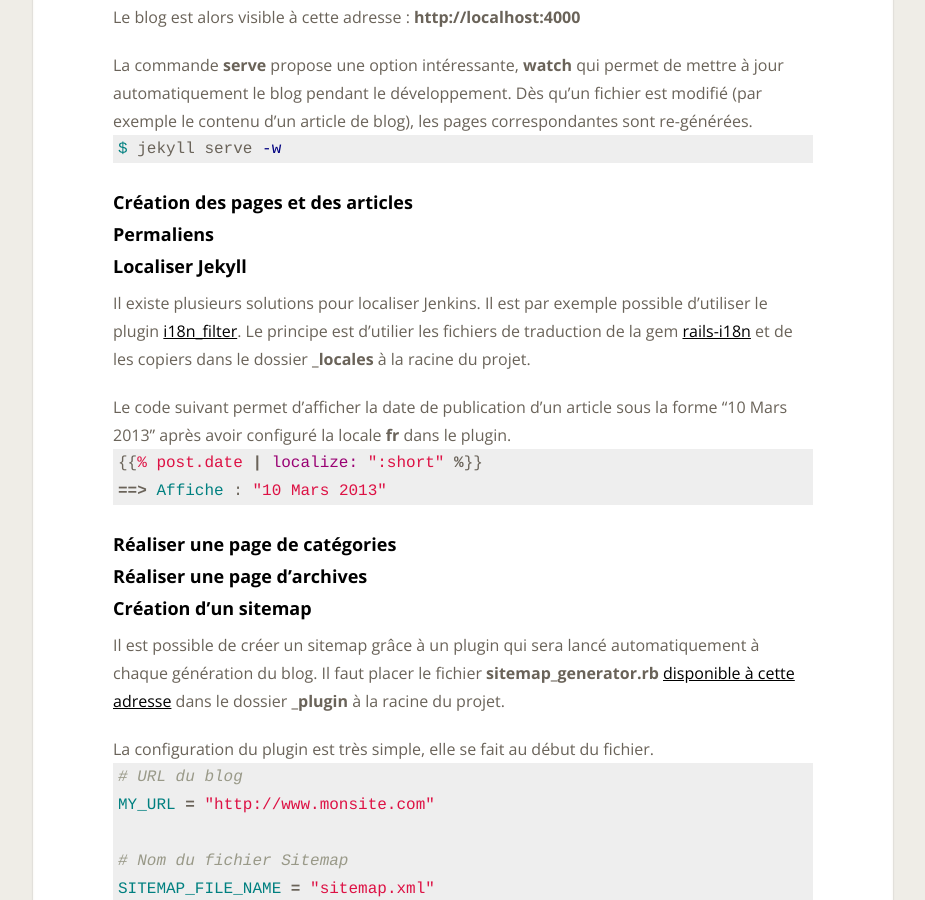
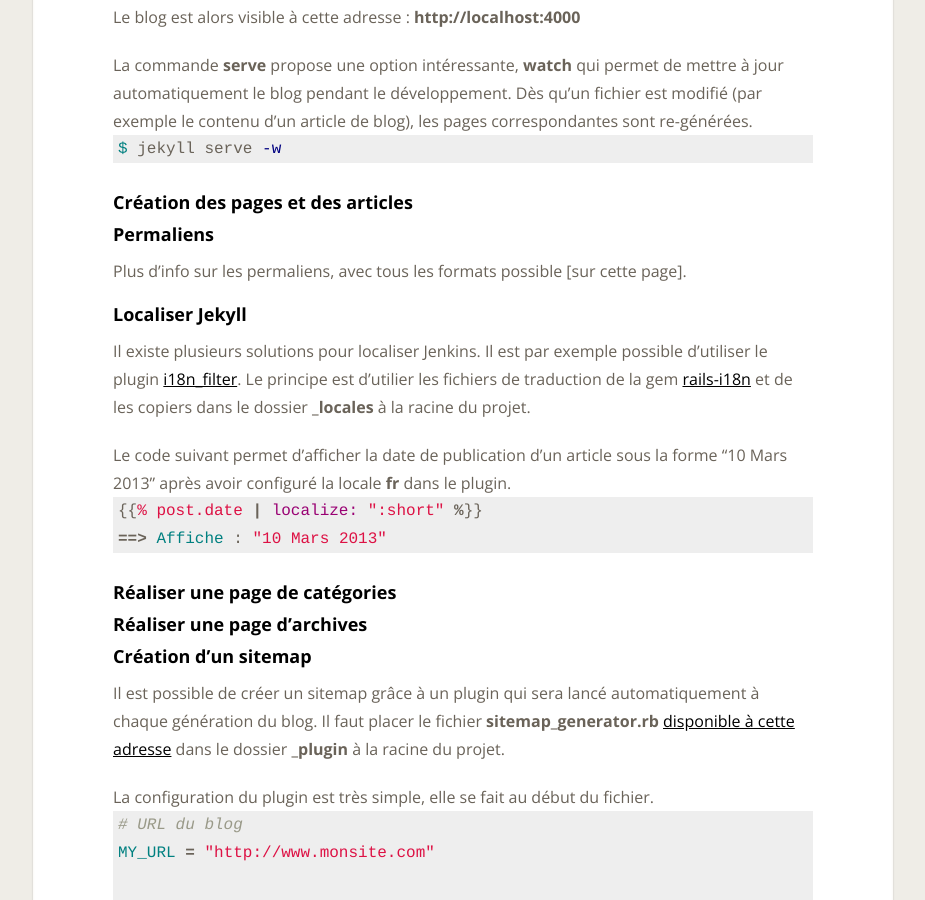
Before and after one commit to Toam/toam.fr, a Jekyll site: the page built from _posts/2013-05-12-tutorial-jekyll.markdown, in a window 1280 px wide and 900 px high, scrolled down 883 px. Shown: the whole window, without its empty margins (177-1102 px from the left). Built offline with Jekyll 4.4.1, drawn with Linux system fonts in a browser that asks for light colours; nearby versions of some CDN libraries; comment, search, counter and statistics services are not loaded.

Commit message:
Updated 2013-05-12-tutorial-jekyll.markdown

```diff
--- a/_posts/2013-05-12-tutorial-jekyll.markdown
+++ b/_posts/2013-05-12-tutorial-jekyll.markdown
@@ -37,6 +37,8 @@ $ jekyll serve -w
 ##### Création des pages et des articles
 
 ##### Permaliens
+
+Plus d'info sur les permaliens, avec tous les formats possible [sur cette page].
 
 ##### Localiser Jekyll
 Il existe plusieurs solutions pour localiser Jenkins. Il est par exemple possible d'utiliser le plugin [i18n_filter](https://github.com/gacha/gacha.id.lv/blob/master/_plugins/i18n_filter.rb). Le principe est d'utilier les fichiers de traduction de la gem [rails-i18n](https://github.com/svenfuchs/rails-i18n/tree/master/rails/locale) et de les copiers dans le dossier **\_locales** à la racine du projet.
```
